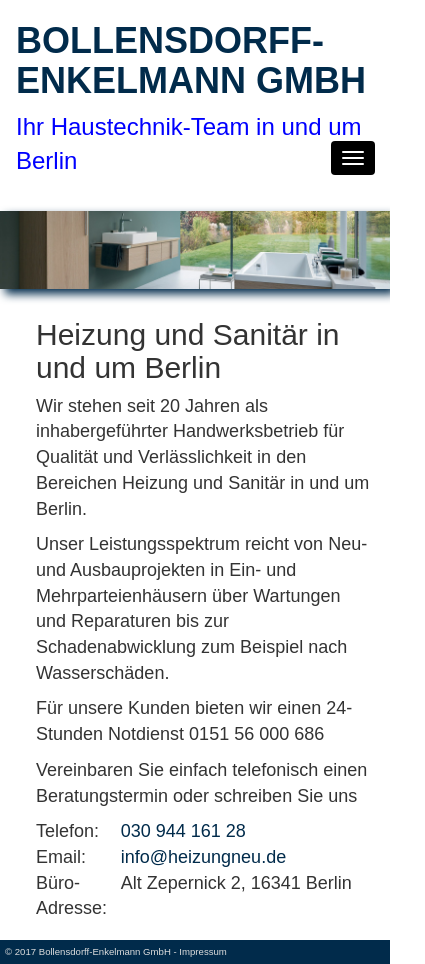
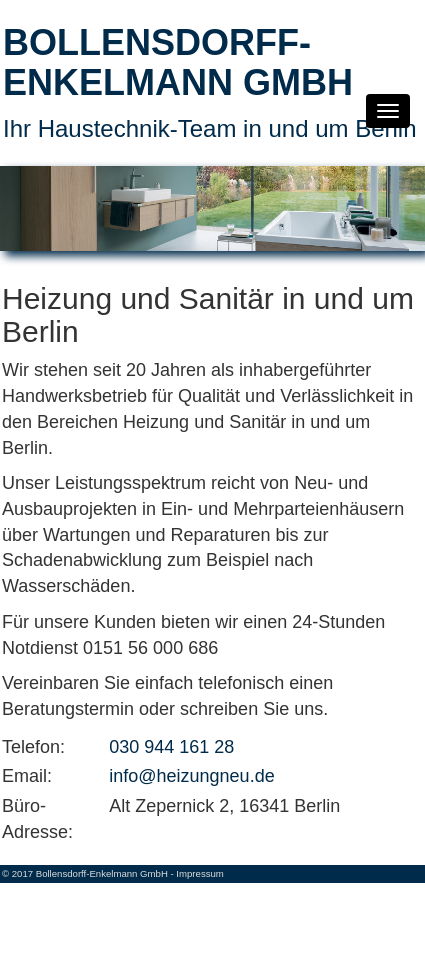
Before and after one commit to tcompart/frank-enkelmann, a React app: page / in a window 390 px wide. Shown: the whole page, 425 px wide, since content can reach past the window. After the commit the page ends 883 px from the top, so only its background shows below. Built offline with nearby package versions, Linux system fonts and the light colour scheme.

Commit message:
Cleanup of last resources - aligning spaces from the left and bottom - correcting colours - migrating phonenumber etc. to a simpler layout - upgrading dependencies - removing unused code - renamed wrongly class name

```diff
--- a/src/scripts/Header.js
+++ b/src/scripts/Header.js
@@ -6,13 +6,11 @@
     <div>
         <header role="banner">
             <nav id="navbar-primary" className="navbar">
-                <Col lg={8} sm={9} md={9} xs={12}>
+                <Col lg={12} sm={12} md={12} xs={12}>
                     <NavLink className="headline" to="/" aria-label="home">
                         <h1 className="text-uppercase"><strong>Bollensdorff-Enkelmann GmbH</strong></h1>
-                        <div className="headline-contact">Ihr Haustechnik-Team in und um Berlin</div>
+                        <div className="sub-headline">Ihr Haustechnik-Team in und um Berlin</div>
                     </NavLink>
-                </Col>
-                <Col className="contact-box pull-right" lg={2} sm={3} md={3} xs={12}>
                 </Col>
             </nav>
         </header>
--- a/src/scripts/Home.js
+++ b/src/scripts/Home.js
@@ -1,5 +1,5 @@
 import React from 'react';
-import {Col, Row} from "react-bootstrap";
+import {Col} from "react-bootstrap";
 import PhoneNumber from "./PhoneNumber";
 import Mail from "./Mail";
 
@@ -19,29 +19,13 @@
             Für unsere Kunden bieten wir einen 24-Stunden Notdienst 0151 56 000 686
         </p>
         <p>
-            Vereinbaren Sie einfach telefonisch einen Beratungstermin oder schreiben Sie uns
+            Vereinbaren Sie einfach telefonisch einen Beratungstermin oder schreiben Sie uns.
         </p>
-        <Col xs={3} sm={3} lg={2} md={3}>
-            <Row>
-                Telefon:
-            </Row>
-            <Row>
-                Email:
-            </Row>
-            <Row>
-                Büro-Adresse:
-            </Row>
-        </Col>
 
-        <Col xs={9} sm={9} lg={10} md={9}>
-            <Row>
-                <PhoneNumber isLinked={true} number="030 944 161 28"/>
-            </Row>
-            <Row>
-                <Mail mailTo="info@heizungneu.de"/>
-            </Row>
-            <Row>
-                Alt Zepernick 2, 16341 Berlin
-            </Row>
-        </Col>
+        <Col style={{paddingLeft: 0}} xs={3} sm={3} lg={2} md={3}>Telefon:</Col>
+        <Col xs={9} sm={9} lg={10} md={9}><PhoneNumber isLinked={true} number="030 944 161 28"/></Col>
+        <Col style={{paddingLeft: 0}}  xs={3} sm={3} lg={2} md={3}>Email:</Col>
+        <Col xs={9} sm={9} lg={10} md={9}><Mail mailTo="info@heizungneu.de"/></Col>
+        <Col style={{paddingLeft: 0}}  xs={3} sm={3} lg={2} md={3}>Büro-Adresse:</Col>
+        <Col xs={9} sm={9} lg={10} md={9}>Alt Zepernick 2, 16341 Berlin</Col>
     </div>
--- a/src/stylesheets/main.scss
+++ b/src/stylesheets/main.scss
@@ -1,5 +1,10 @@
 $base: #f938ab;
 $blue: #012b4b;
+$oneSpace: 15px;
+$oneSmallSpace: 2px;
+
+$minWidth: 660px;
+$minMaxWidth: 559px;
 
 *,
 *:after,
@@ -13,16 +18,22 @@
 }
 
 body {
+  min-width: 425px;
 
   margin: 0;
   @media (max-width: 767px) {
     padding-top: 0;
   }
 
-  div.headline-contact {
+  a.headline {
+    display: block;
+    margin-bottom: $oneSpace;
+  }
+
+  div.sub-headline {
     font-size: 24px;
     vertical-align:middle;
-    color: blue;
+    color: $blue;
   }
 
   span.glyphicon a {
@@ -38,7 +49,7 @@
   a {
     color: $blue;
     &:hover, &:focus {
-      color: #337ab7;
+      color: $blue;
     }
     font-family: Arial, sans-serif !important;
     text-decoration: none;
@@ -51,9 +62,6 @@
     }
     nav.navbar {
       margin-bottom: 0;
-    }
-    .contact-box {
-      margin-top: 30px;
     }
   }
 
@@ -82,8 +90,13 @@
 
     .inner-content {
       padding-top: 0.5em;
-      padding-left: 2em;
+      padding-left: $oneSmallSpace;
       padding-bottom: 1em;
+
+      @media (min-width: $minWidth) {
+        padding-left: 2*$oneSpace;
+      }
+
     }
 
     .navbar-collapse.collapse,.hidden-sm.hidden-md.hidden-lg {
@@ -95,7 +108,7 @@
           position: relative;
           display: block;
           line-height: 20px;
-          color: blue;
+          color: $blue;
 
           padding-left: 3px;
 
@@ -121,10 +134,6 @@
       }
     }
   }
-}
-
-footer {
-  background-color: $blue;
 }
 
 .padding {
@@ -157,6 +166,7 @@
 footer {
   clear: both;
   display: block;
+  background-color: $blue;
   color: #dddddd;
   font-size: 80%;
 
@@ -165,25 +175,18 @@
   }
 }
 
-.container {
-  padding: 5px;
-  clear: both;
+.col-lg-1, .col-lg-10, .col-lg-11, .col-lg-12, .col-lg-2, .col-lg-3, .col-lg-4, .col-lg-5, .col-lg-6, .col-lg-7, .col-lg-8, .col-lg-9, .col-md-1, .col-md-10, .col-md-11, .col-md-12, .col-md-2, .col-md-3, .col-md-4, .col-md-5, .col-md-6, .col-md-7, .col-md-8, .col-md-9, .col-sm-1, .col-sm-10, .col-sm-11, .col-sm-12, .col-sm-2, .col-sm-3, .col-sm-4, .col-sm-5, .col-sm-6, .col-sm-7, .col-sm-8, .col-sm-9, .col-xs-1, .col-xs-10, .col-xs-11, .col-xs-12, .col-xs-2, .col-xs-3, .col-xs-4, .col-xs-5, .col-xs-6, .col-xs-7, .col-xs-8, .col-xs-9, .container {
+  padding: $oneSmallSpace;
 
-  @media (min-width: 600px) {
-    padding: 5px 15px;
+  @media (min-width: $minWidth) {
+    padding: 5px 2*$oneSpace;
   }
 }
 
+footer > div.container {
+  margin: 0;
+}
+
 .row {
-  .one-third {
-    padding: 5px;
-    float: left;
-    width: 33%;
-  }
-
-  .two-thirds {
-    padding: 5px;
-    float: left;
-    width: 66%;
-  }
+  margin: 0;
 }
```
Also changed, not shown: 1 other file.
